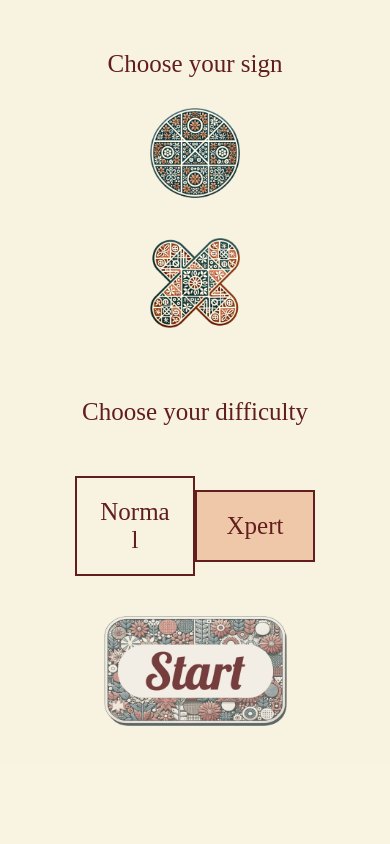
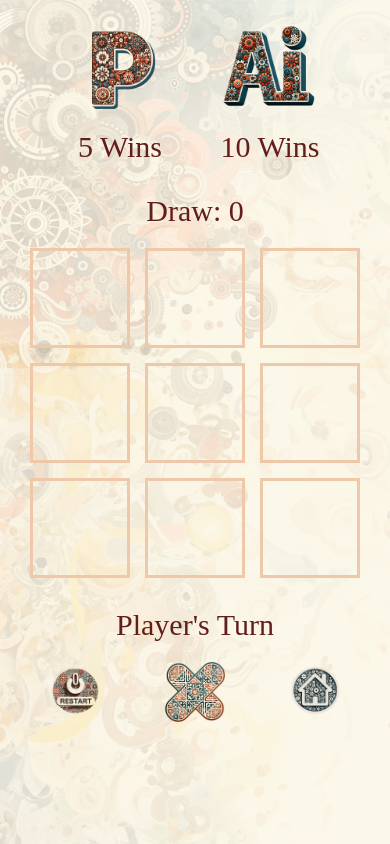
Before and after one commit to alexltyt/XpertYouCantWin, a React Native app: screen /Game in a window 390 px wide. Built offline with nearby package versions, Linux system fonts and the light colour scheme.

Commit message:
Add SignContext and PlayerContainer components

```diff
--- a/App.jsx
+++ b/App.jsx
@@ -1,25 +1,25 @@
+// App.js
 import React from 'react';
-import { SafeAreaView, ScrollView, View, Text } from 'react-native';
-import { Colors } from 'react-native/Libraries/NewAppScreen';
 import { NavigationContainer } from '@react-navigation/native';
 import { createStackNavigator } from '@react-navigation/stack';
 import HomeScreen from './src/screens/HomeScreen';
 import WinningScreen from './src/screens/WinningScreen';
-
+import GameScreen from './src/screens/GameScreen';
+import { SignProvider } from './src/_util/SignContext'; // Import the SignProvider
 
 function App() {
-
   const Stack = createStackNavigator();
 
   return (
     <NavigationContainer>
-    <>
-      <Stack.Navigator screenOptions={{headerShown: false}}>
-        <Stack.Screen name="Home" component={HomeScreen} />
-        <Stack.Screen name="Winning" component={WinningScreen} />
-      </Stack.Navigator>
-    </>
-  </NavigationContainer>
+      <SignProvider>
+        <Stack.Navigator screenOptions={{ headerShown: false }}>
+          <Stack.Screen name="Home" component={HomeScreen} />
+          <Stack.Screen name="Winning" component={WinningScreen} />
+          <Stack.Screen name="Game" component={GameScreen} />
+        </Stack.Navigator>
+      </SignProvider>
+    </NavigationContainer>
   );
 }
 
--- /dev/null
+++ b/src/_util/SignContext.js
@@ -0,0 +1,23 @@
+// SignContext.js
+import React, { createContext, useContext, useState } from 'react';
+
+
+const SignContext = createContext();
+
+export const useSign = () => {
+  return useContext(SignContext);
+};
+
+export const SignProvider = ({ children }) => {
+  const [chosenSign, setChosenSign] = useState('circle'); // Default to 'circle'
+
+  const updateChosenSign = (sign) => {
+    setChosenSign(sign);
+  };
+
+  return (
+    <SignContext.Provider value={{ chosenSign, updateChosenSign }}>
+      {children}
+    </SignContext.Provider>
+  );
+};
--- a/src/components/ChooseSign.jsx
+++ b/src/components/ChooseSign.jsx
@@ -1,12 +1,16 @@
 import React from 'react'
 import { View, Text, Image, StyleSheet, Pressable, Alert } from 'react-native'
+import { useSign } from '../_util/SignContext';
 
-const handleChooseSign = (sign) => {
-    Alert.alert(sign);
-};
 
 const ChooseSign = () => {
-  return (
+    const { updateChosenSign } = useSign(); // Use useSign to access the context
+
+    const handleChooseSign = (sign) => {
+        updateChosenSign(sign); // Update the chosen sign using the context
+        console.log(sign);
+    };
+    return (
     <View style={styles.container}>
         <Text style={styles.title}>
             Choose your sign
--- a/src/components/GameResult.jsx
+++ b/src/components/GameResult.jsx
@@ -1,19 +1,28 @@
 import React from 'react'
-import { StyleSheet, View, Text, Image, Pressable } from 'react-native';
+import { StyleSheet, View, Text, Image, Pressable, ImageBackground } from 'react-native';
 import { useState } from 'react';
 
-const GameResult = ({draw, timeUsed}) => {
+const GameResult = ({draw, timeUsed, winner}) => {
   return (
+
     <View style={styles.container}>
         <View style={styles.title}>
             <Text style={styles.title}>Winner!</Text>
         </View>
+        {winner==='cross'?
         <View>
           <View style={styles.winnerSignContainer}>
             <Image source={require('../assets/image/cross1.png')} style={styles.winnerSign} />
           </View>
           <Text style={styles.text}>cross</Text>
+        </View>:
+        <View>
+          <View style={styles.winnerSignContainer}>
+            <Image source={require('../assets/image/circle.png')} style={styles.winnerSign} />
           </View>
+          <Text style={styles.text}>circle</Text>
+        </View>}
+
         <View>
             <Text style={styles.text}>Draw: {draw} times</Text>
             <Text style={styles.text}>Time Used: {timeUsed}</Text>
@@ -38,7 +47,7 @@
   },
   text: {
       fontSize: 30,
-      margin:20,
+      margin:16,
       fontFamily: 'Lobster-Regular',
       color: 'rgb(98, 29, 29)',
       textAlign: 'center',
--- /dev/null
+++ b/src/components/PlayerContainer.jsx
@@ -0,0 +1,50 @@
+import React from 'react'
+import { StyleSheet, View, Text, Image, Pressable , ImageBackground} from 'react-native';
+import { useState } from 'react';
+
+
+const PlayerContainer = ({playerWin, aiWin}) => {
+  return (
+    <View>
+        <View style={styles.container}>
+            <View style={styles.player}>
+                <Image source={require('../assets/image/p.png')} style={styles.sign} />
+                <Text style={styles.text}>{playerWin} Wins</Text>
+            </View>
+            <View style={styles.player}>
+                <Image source={require('../assets/image/ai.png')} style={styles.sign} />
+                <Text style={styles.text}>{aiWin} Wins</Text>
+            </View>
+        </View>
+    </View>
+  )
+}
+
+const styles = StyleSheet.create({
+    container: {
+        flexDirection: 'row',
+        justifyContent: 'space-around',
+        alignItems: 'center',
+        marginTop: 20,
+        gap: 50,
+    },
+    text: {
+        fontSize: 30,
+        fontFamily: 'Lobster-Regular',
+        color: 'rgb(98, 29, 29)',
+        textAlign: 'center',
+    },
+    player: {
+        flexDirection: 'column',
+        justifyContent: 'space-around',
+        alignItems: 'center',
+        gap: 10,
+    },
+    sign: {
+        width: 100,
+        height: 100,
+        resizeMode: 'contain',
+    },
+})
+
+export default PlayerContainer
--- a/src/screens/HomeScreen.jsx
+++ b/src/screens/HomeScreen.jsx
@@ -1,5 +1,5 @@
 import React from 'react';
-import { StyleSheet, View, Text, Image, Pressable } from 'react-native';
+import { StyleSheet, View, Text, Image, Pressable,ImageBackground } from 'react-native';
 import { useState } from 'react';
 import ChooseSign from '../components/ChooseSign';
 import ChooseDifficulty from '../components/ChooseDifficulty';
@@ -12,23 +12,31 @@
     console.log(difficulty);
   };
   return (
+    <ImageBackground source={require('../assets/image/wall.png')} resizeMode="cover" style={styles.wall}>
     < View style={styles.bg}>
         <ChooseSign />
         <ChooseDifficulty onSelect={handleSelect} difficulty={difficulty}/>
-            <Pressable style={styles.startContainer} onPress={()=>navigation.navigate('Winning')}>
+            <Pressable style={styles.startContainer} onPress={()=>navigation.navigate('Game')}>
                 <Image
                     source={require('../assets/image/start2.png')}
                     style={styles.startButton}
                 />
             </Pressable>
     </View>
+    </ImageBackground>
   );
 };
 
 const styles = StyleSheet.create({
+  wall: {
+    flex: 1,
+    width: '100%',
+    height: '100%',
+    justifyContent: 'center',
+  },
   bg: {
     height: '100%',
-    backgroundColor: 'rgba(250, 243, 223, 0.852)',
+    backgroundColor: 'rgba(250, 243, 223, 0.552)',
     alignItems: 'center',
   },
   startContainer: {
--- a/src/screens/WinningScreen.jsx
+++ b/src/screens/WinningScreen.jsx
@@ -1,15 +1,62 @@
 import React from 'react'
-import { StyleSheet, View, Text, Image, Pressable } from 'react-native';
+import { StyleSheet, View, Text, Image, Pressable , ImageBackground} from 'react-native';
 import { useState } from 'react';
 import GameResult from '../components/GameResult';
 
 
 const WinningScreen = ({navigation}) => {
   return (
-    <View>
-        <GameResult draw="5" timeUsed="14:05"/>
+    <ImageBackground source={require('../assets/image/wall.png')} resizeMode="cover" style={styles.wall}>
+
+    <View style={styles.bg}>
+        <GameResult draw="5" timeUsed="14:05" winner="circle"/>
+        <View style={styles.buttonContainer}>
+            <Pressable style={styles.buttonSize} onPress={()=>navigation.navigate('Game')}>
+                <Image
+                    source={require('../assets/image/restart.png')}
+                    style={styles.button}
+                />
+            </Pressable>
+            <Pressable style={styles.buttonSize} onPress={()=>navigation.navigate('Home')}>
+                <Image
+                    source={require('../assets/image/home.png')}
+                    style={styles.button}
+                />
+            </Pressable>
+        </View>
     </View>
+    </ImageBackground>
   )
 }
 
+const styles = StyleSheet.create({
+    wall: {
+        flex: 1,
+        width: '100%',
+        height: '100%',
+        justifyContent: 'center',
+      },
+    bg: {
+        height: '100%',
+        backgroundColor: 'rgba(250, 243, 223, 0.552)',
+      },
+    buttonContainer: {
+        flexDirection: 'row',
+        justifyContent: 'space-around',
+        alignItems: 'center',
+    },
+    buttonSize: {
+        width: 90,
+        height: 90,
+        aspectRatio: 1,
+        marginTop: 20,
+    },
+    button: {
+        flex: 1,
+        width: '100%',
+        height: '100%',
+        resizeMode: 'contain',
+    },
+});
+
 export default WinningScreen
```
Lines whose indentation alone changed are shown as unchanged.
